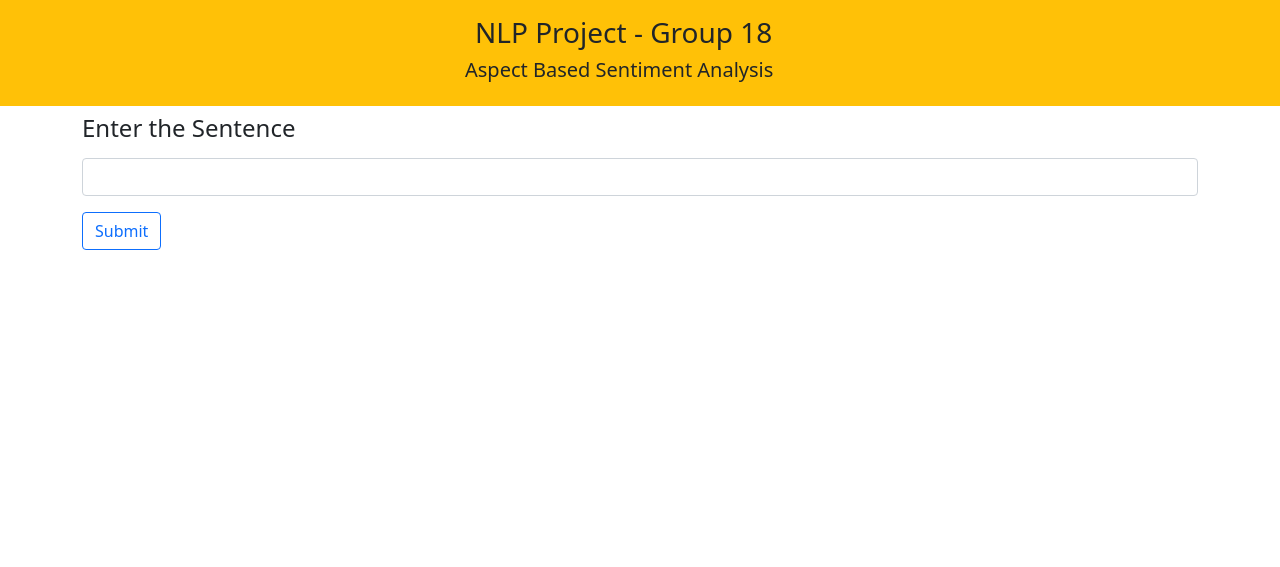
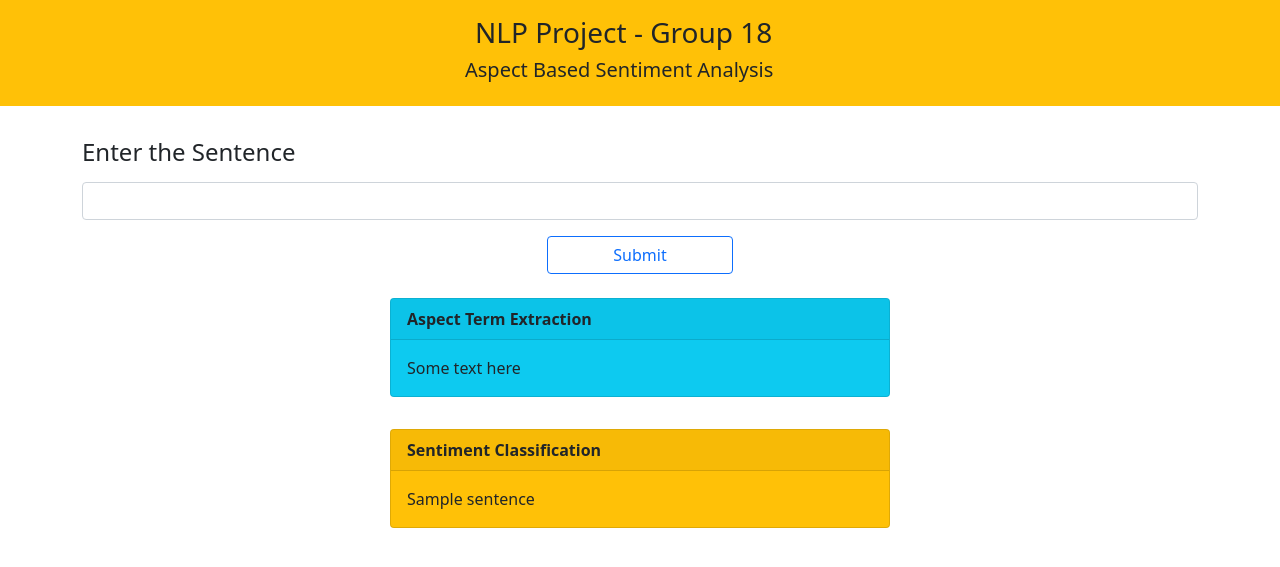
Before and after one commit to taraljain/aspanlp2021, a Flask app: template templates/index.html in a window 1280 px wide. Shown: the top 567 px of the page. Run offline with Flask 2, Linux system fonts and the light colour scheme; the template is opened without the code that fills it: most values are stand-ins (such as "Sample title", 1, 10 or a date in 2020).

Commit message:
Update index.html

```diff
--- a/templates/index.html
+++ b/templates/index.html
@@ -26,6 +26,9 @@
         <h3 class = "mx-auto" style="width: 330px;">NLP Project - Group 18</h3>
         <h5 class = "mx-auto" style="width: 350px;">Aspect Based Sentiment Analysis</h5>
     </div>
+
+    <br>
+
     <div class = "container">
         <form action = "/" method = "POST">
             <div class="mb-3">
@@ -33,8 +36,28 @@
               <input type="text" class="form-control" name = "sentence" id="sentence" aria-describedby="emailHelp">
             </div>
 
-            <button type="submit" class="btn btn-outline-primary">Submit</button>
+            <div class="d-grid gap-2 col-2 mx-auto">
+              <button class="btn btn-outline-primary" type="submit">Submit</button>
+            </div>
           </form>
+    </div>
+
+    <br>
+
+    <div class="d-grid gap-3 mx-auto" style="width: 500px;">
+      <div class="card text-dark bg-info mb-3" style="max-width: 50rem;">
+        <div class="card-header"><b>Aspect Term Extraction</b></div>
+        <div class="card-body">
+          <p class="card-text">Some text here</p>
+        </div>
+      </div>
+
+      <div class="card text-dark bg-warning mb-3" style="max-width: 50rem;">
+        <div class="card-header"><b>Sentiment Classification</b></div>
+        <div class="card-body">
+          <p class="card-text">{{sentence}}</p>
+        </div>
+      </div>
     </div>
   </body>
 </html>
```
